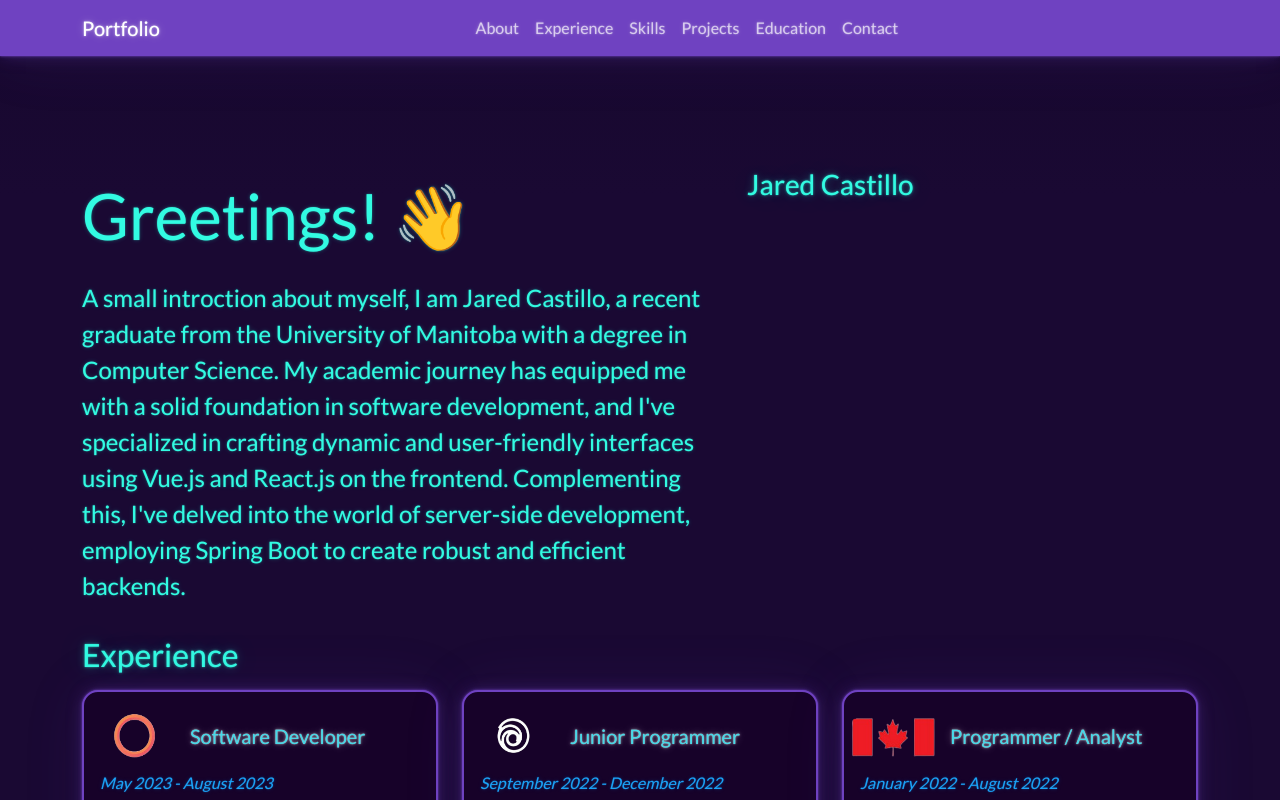
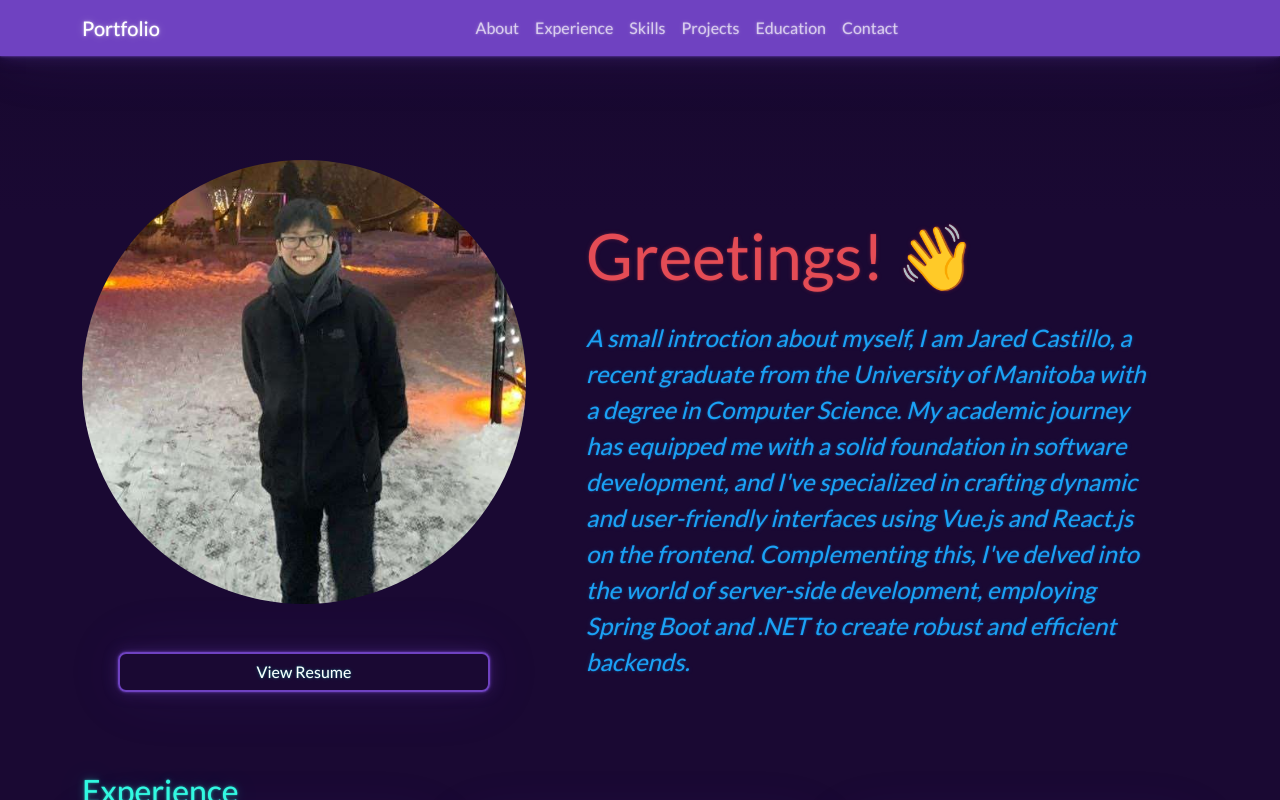
Before and after one commit to jablue-12/jablue-12.github.io, a React (Vite) app: page / in a window 1280 px wide. Shown: the top 800 px of the page. Built offline with nearby package versions, Linux system fonts and the light colour scheme.

Commit message:
Implement About section
- Include resume link, avatar and a description.

```diff
--- a/src/App.jsx
+++ b/src/App.jsx
@@ -1,11 +1,12 @@
+
+import { About } from './components/About';
+import { Contact } from './components/Contact';
 import { Container } from 'react-bootstrap';
+import { Education } from './components/Education';
+import { Experience } from './components/Experience';
 import { Header } from './components/Navbar';
-import { About } from './components/About';
-import { Experience } from './components/Experience';
 import { Project } from './components/Projects';
-import { Education } from './components/Education';
-import { Contact } from './components/Contact';
-
+import { Skills } from './components/Skills';
 
 function App() {
 	return (
@@ -16,6 +17,7 @@ function App() {
 				<Experience/>
 				<Project/>
 				<Education/>
+				<Skills/>
 				<Contact/>
 			</Container>
 		</>
--- a/src/components/About/index.jsx
+++ b/src/components/About/index.jsx
@@ -1,18 +1,25 @@
-import { Col, Row } from "react-bootstrap";
+import { Col, Image, Row } from 'react-bootstrap';
 import { Bio } from '../../data/constants';
 
 export const About = () => {
 	return (
-		<div id="about" className="mt-5 pt-5">
-			<Row className="mt-2">
-				<Col>
-					<p style={{ fontSize: '4rem' }}>Greetings! 👋 </p>
-					<p style={{ fontSize: '1.5rem' }}>{Bio.description}</p>
-				</Col>
-				<Col md={5}>
-					<h3>{Bio.name}</h3>
-				</Col>
-			</Row>
-		</div>
+		<Row className="mt-5 pt-5 justify-content-center">
+			<Col md="auto" className="mb-3">
+				<Image roundedCircle src={Bio.avatar} alt="jared-avatar" />
+				<Row className="my-5 px-5">
+					<a
+						className="btn btn-outline-primary rounded-3"
+						href={Bio.resume}
+						target="_blank"
+						rel="noopener noreferrer">
+							View Resume
+					</a>
+				</Row>
+			</Col>
+			<Col className="p-5">
+				<p style={{ fontSize: '4rem' }} className="text-danger">Greetings! 👋 </p>
+				<p style={{ fontSize: '1.5rem' }} className="fst-italic text-info">{Bio.description}</p>
+			</Col>
+		</Row>
 	);
 };
--- a/src/components/Navbar/index.jsx
+++ b/src/components/Navbar/index.jsx
@@ -1,15 +1,28 @@
-import { Container, Nav, Navbar } from "react-bootstrap";
+import { Container, Nav, Navbar } from 'react-bootstrap';
 
 export const Header = () => {
+	const handleScrollToTop = () => {
+		window.scrollTo({
+			top: 0,
+			behavior: 'smooth'
+		});
+	};
+
 	return (
 		<header>
-			<Navbar collapseOnSelect expand="lg" className="bg-primary" data-bs-theme="dark" fixed="top">
+			<Navbar
+				collapseOnSelect
+				expand="lg"
+				className="bg-primary"
+				data-bs-theme="dark"
+				fixed="top"
+			>
 				<Container>
-				<Navbar.Brand href="#about">Portfolio</Navbar.Brand>
+					<Navbar.Brand href="#about" onClick={handleScrollToTop}>Portfolio</Navbar.Brand>
 					<Navbar.Toggle aria-controls="responsive-navbar-nav" />
 					<Navbar.Collapse id="responsive-navbar-nav">
 						<Nav className="mx-auto">
-					<Nav.Link href="#about">About</Nav.Link>
+							<Nav.Link href="#about" onClick={handleScrollToTop}>About</Nav.Link>
 							<Nav.Link href="#experience">Experience</Nav.Link>
 							<Nav.Link href="#skills">Skills</Nav.Link>
 							<Nav.Link href="#projects">Projects</Nav.Link>
--- a/src/data/constants.js
+++ b/src/data/constants.js
@@ -4,8 +4,9 @@ const WEBSITE = "website";
 export const Bio = {
 	name : "Jared Castillo",
 	role: "Software Developer",
-	description: "A small introction about myself, I am Jared Castillo, a recent graduate from the University of Manitoba with a degree in Computer Science. My academic journey has equipped me with a solid foundation in software development, and I've specialized in crafting dynamic and user-friendly interfaces using Vue.js and React.js on the frontend. Complementing this, I've delved into the world of server-side development, employing Spring Boot to create robust and efficient backends.",
-	avatar: "none"
+	description: "A small introction about myself, I am Jared Castillo, a recent graduate from the University of Manitoba with a degree in Computer Science. My academic journey has equipped me with a solid foundation in software development, and I've specialized in crafting dynamic and user-friendly interfaces using Vue.js and React.js on the frontend. Complementing this, I've delved into the world of server-side development, employing Spring Boot and .NET to create robust and efficient backends.",
+	avatar: "src/data/images/avatar/its-a-me-jared.png",
+	resume: "https://drive.google.com/file/d/1c1nQnfFapR3ecLNhrnaK-ZAax6naiMSZ/view?usp=sharing"
 };
 
 export const Experiences = [
```
Also changed, not shown: src/data/images/avatar/its-a-me-jared.png (added). Lines whose indentation alone changed are shown as unchanged.
